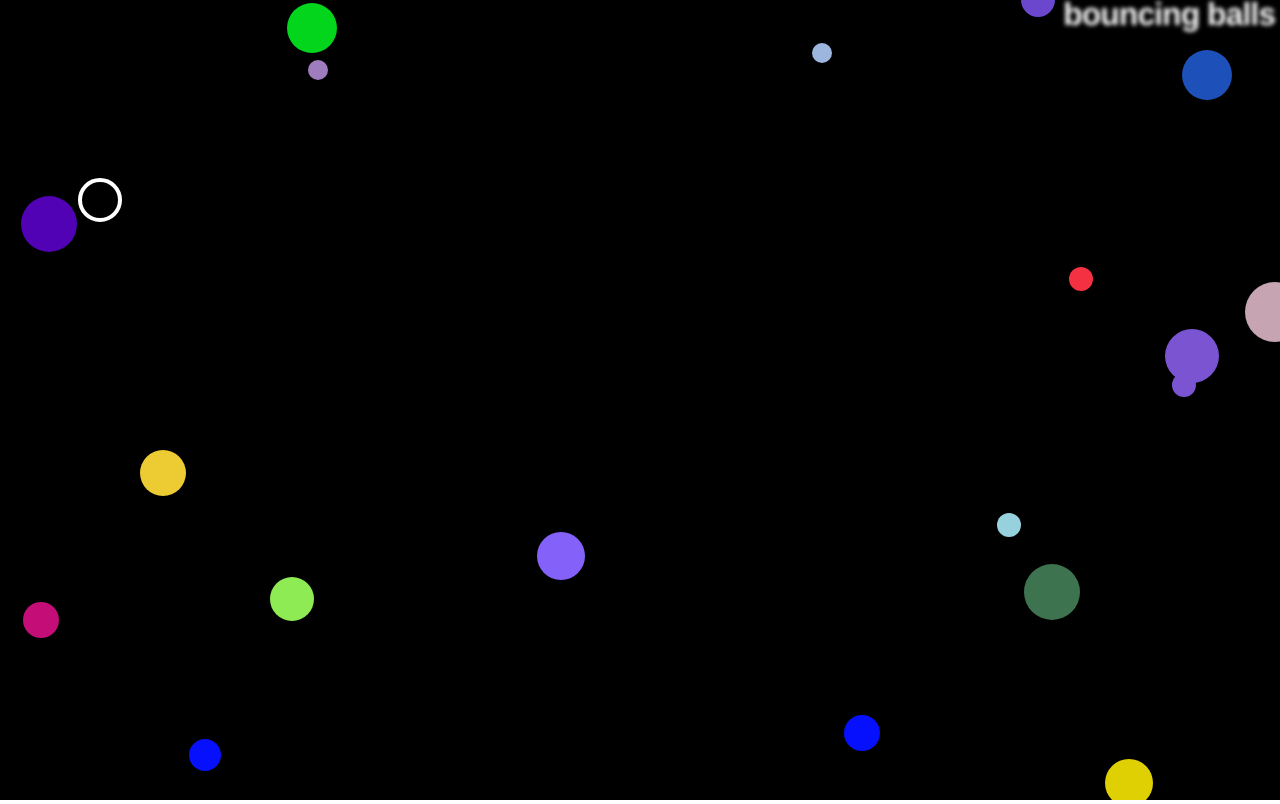
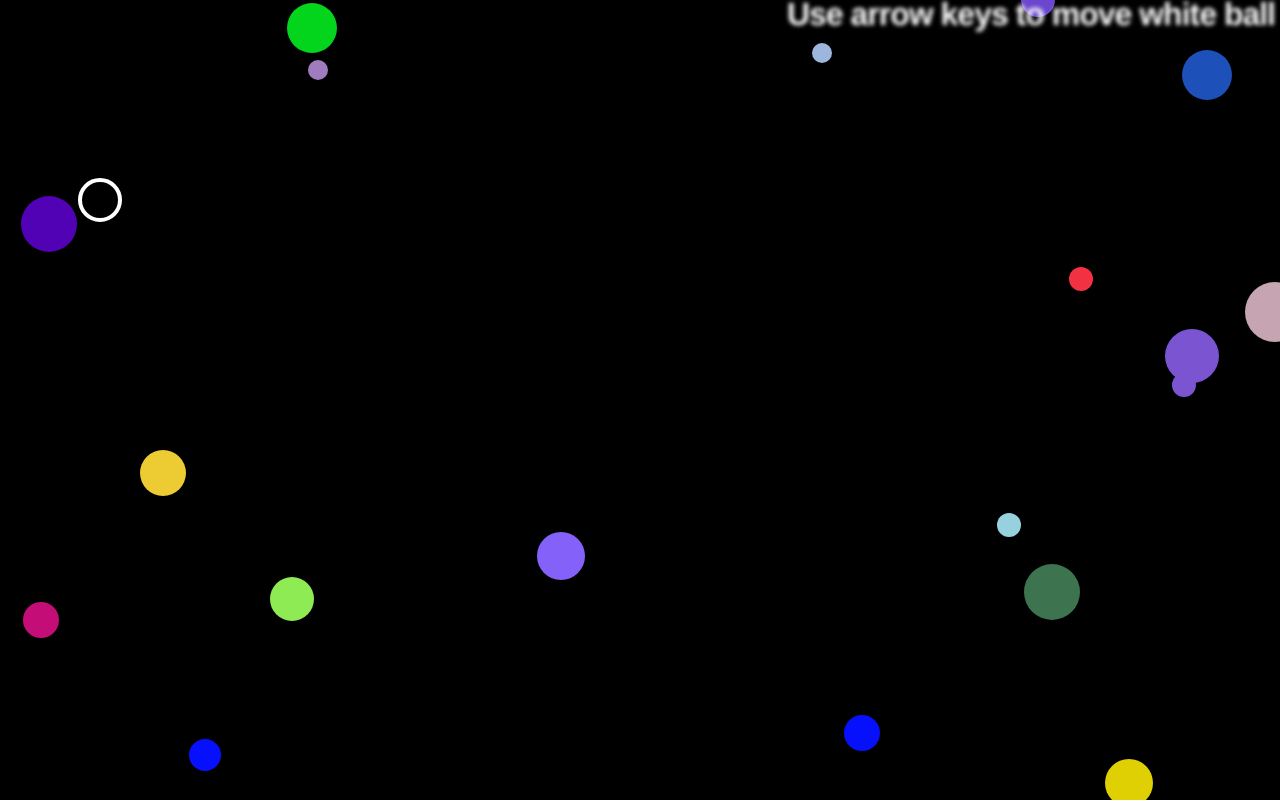
Before and after one commit to Supreetajha/supreetajha.github.io, a plain HTML site: page index.html in a window 1280 px wide. Drawn offline with Linux system fonts and the light colour scheme.

Commit message:
Update index.html

```diff
--- a/index.html
+++ b/index.html
@@ -7,7 +7,7 @@
   </head>
 
   <body>
-    <h1>bouncing balls</h1>
+    <h1>Use arrow keys to move white ball</h1>
     <canvas></canvas>
 
     <script src="mainGame.js"></script>
```
